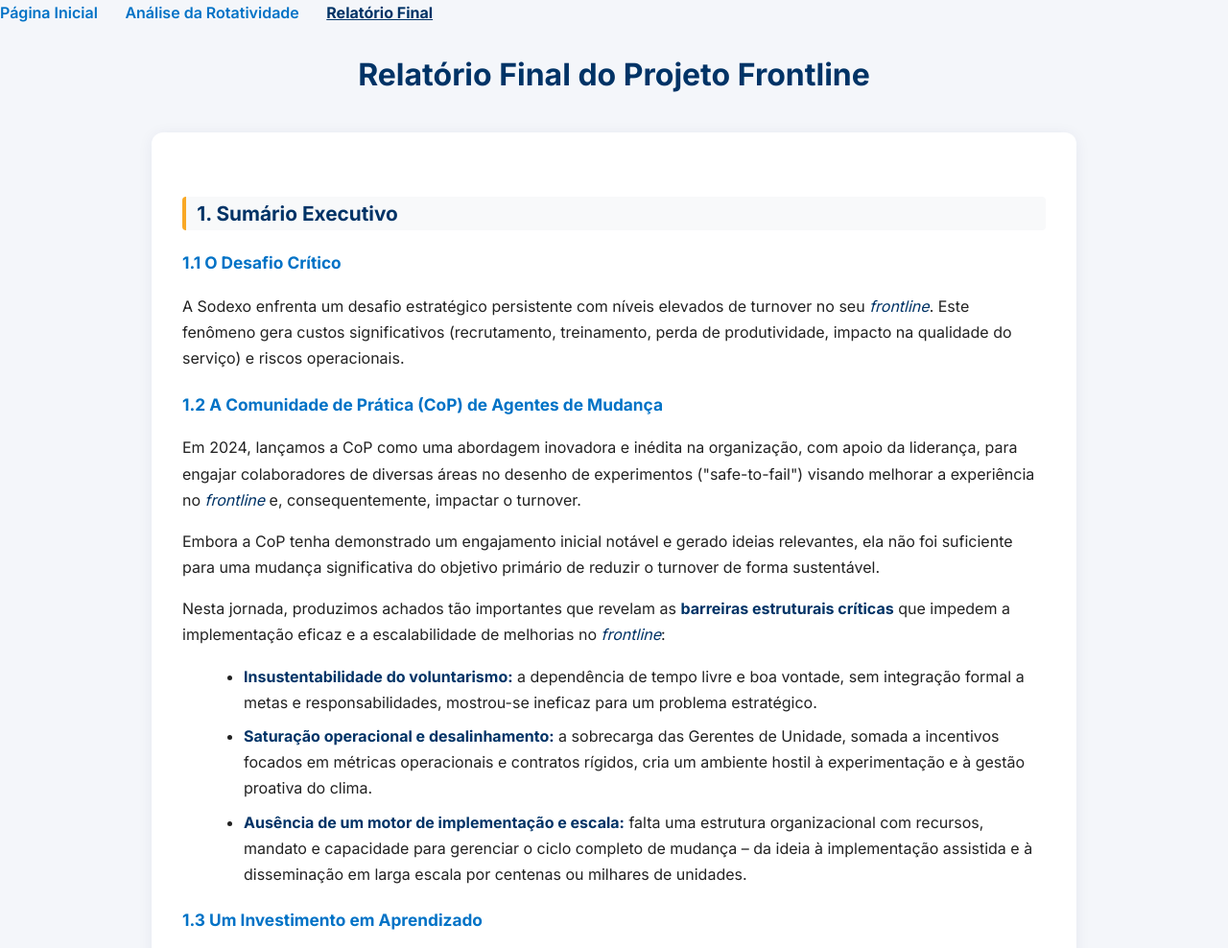
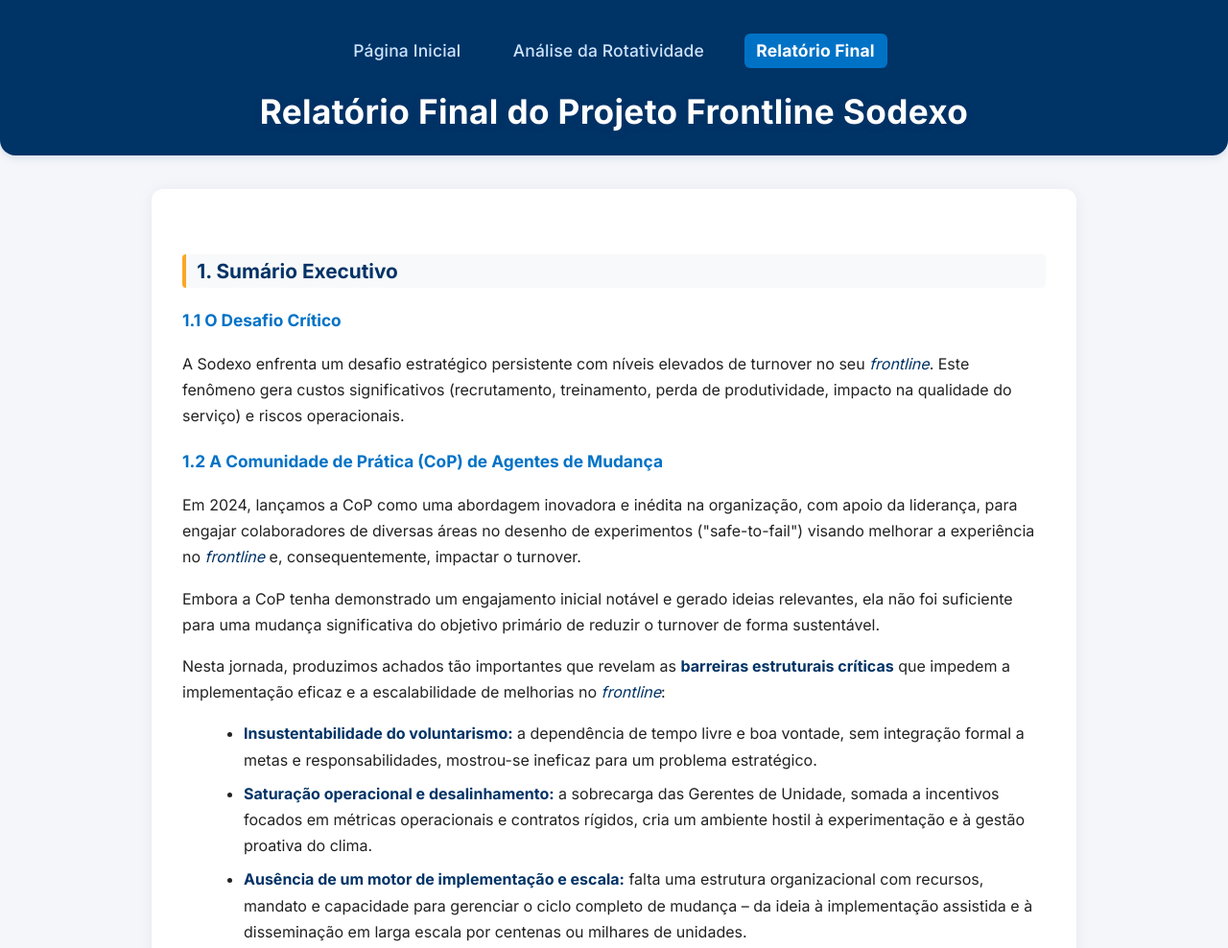
Before and after one commit to dravisss/frontline-report, a plain HTML site: page relatorio-final.html in a window 1280 px wide. Shown: the top 988 px of the page at 96% size. Drawn offline with Linux system fonts and the light colour scheme.

Commit message:
melhorias visuais

```diff
--- a/relatorio-final.html
+++ b/relatorio-final.html
@@ -52,13 +52,13 @@
     </style>
 </head>
 <body style="font-family: 'Inter', 'Segoe UI', Arial, sans-serif; background: var(--background);">
-    <header>
-        <nav style="margin-bottom: 1.5rem;">
-            <a href="index.html" style="color: var(--secondary); font-weight: 600; text-decoration: none; margin-right: 1.5rem;">Página Inicial</a>
-            <a href="analise-rotatividade.html" style="color: var(--secondary); font-weight: 600; text-decoration: none; margin-right: 1.5rem;">Análise da Rotatividade</a>
-            <a href="relatorio-final.html" style="color: var(--primary); font-weight: 700; text-decoration: underline;">Relatório Final</a>
+    <header class="main-header">
+        <nav class="main-nav">
+            <a href="index.html" class="nav-link">Página Inicial</a>
+            <a href="analise-rotatividade.html" class="nav-link">Análise da Rotatividade</a>
+            <a href="relatorio-final.html" class="nav-link nav-link-home">Relatório Final</a>
         </nav>
-        <h1 style="text-align:center; color: var(--primary); font-size:2rem; font-weight:700;">Relatório Final do Projeto Frontline</h1>
+        <h1>Relatório Final do Projeto Frontline Sodexo</h1>
     </header>
     <main style="max-width: 900px; margin: 2rem auto; padding: 2rem; background: #fff; border-radius: 12px; box-shadow: 0 2px 16px #00336611;">
         <section class="relatorio-section">
```
Also changed, not shown: analise-rotatividade.html (+6 -5 lines).
